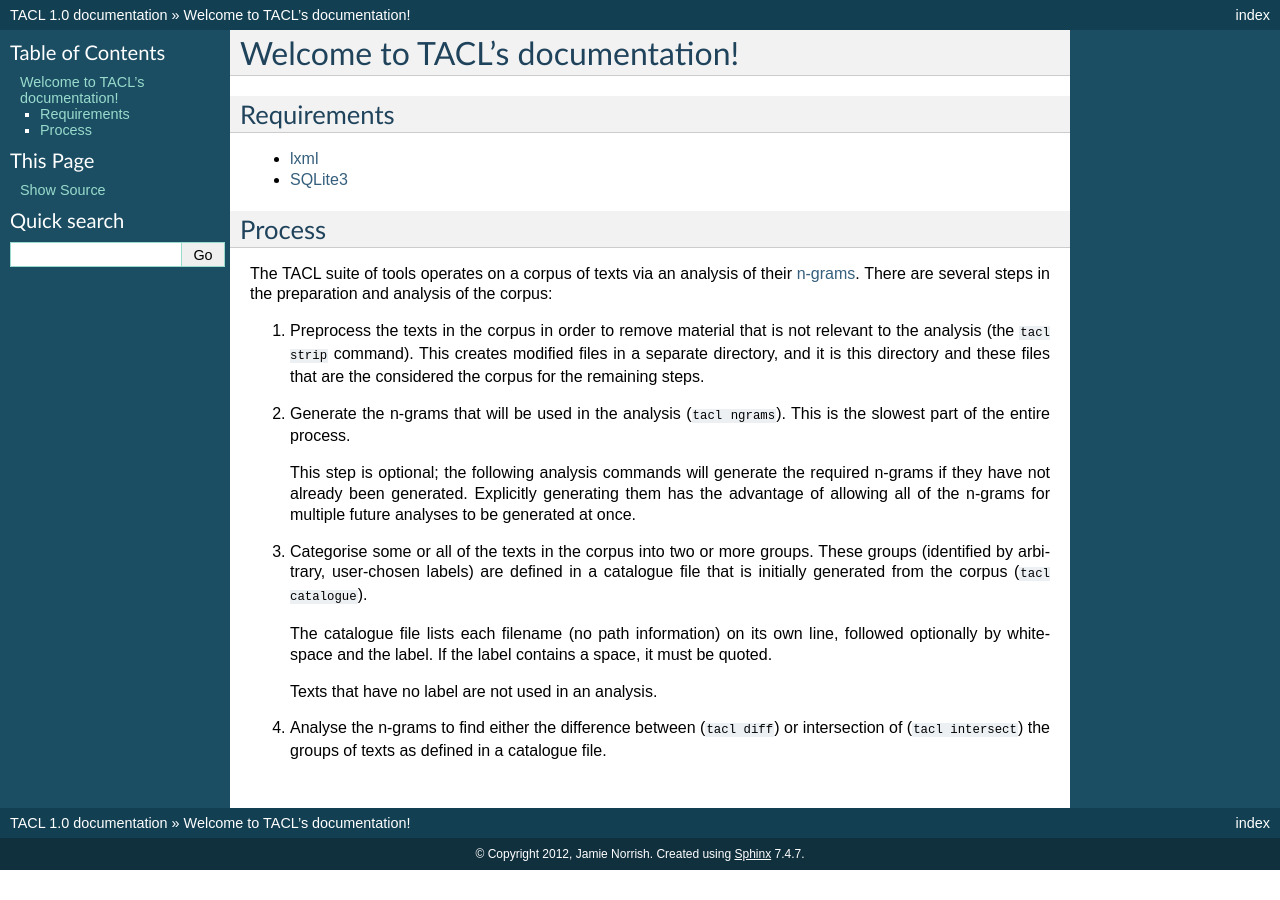
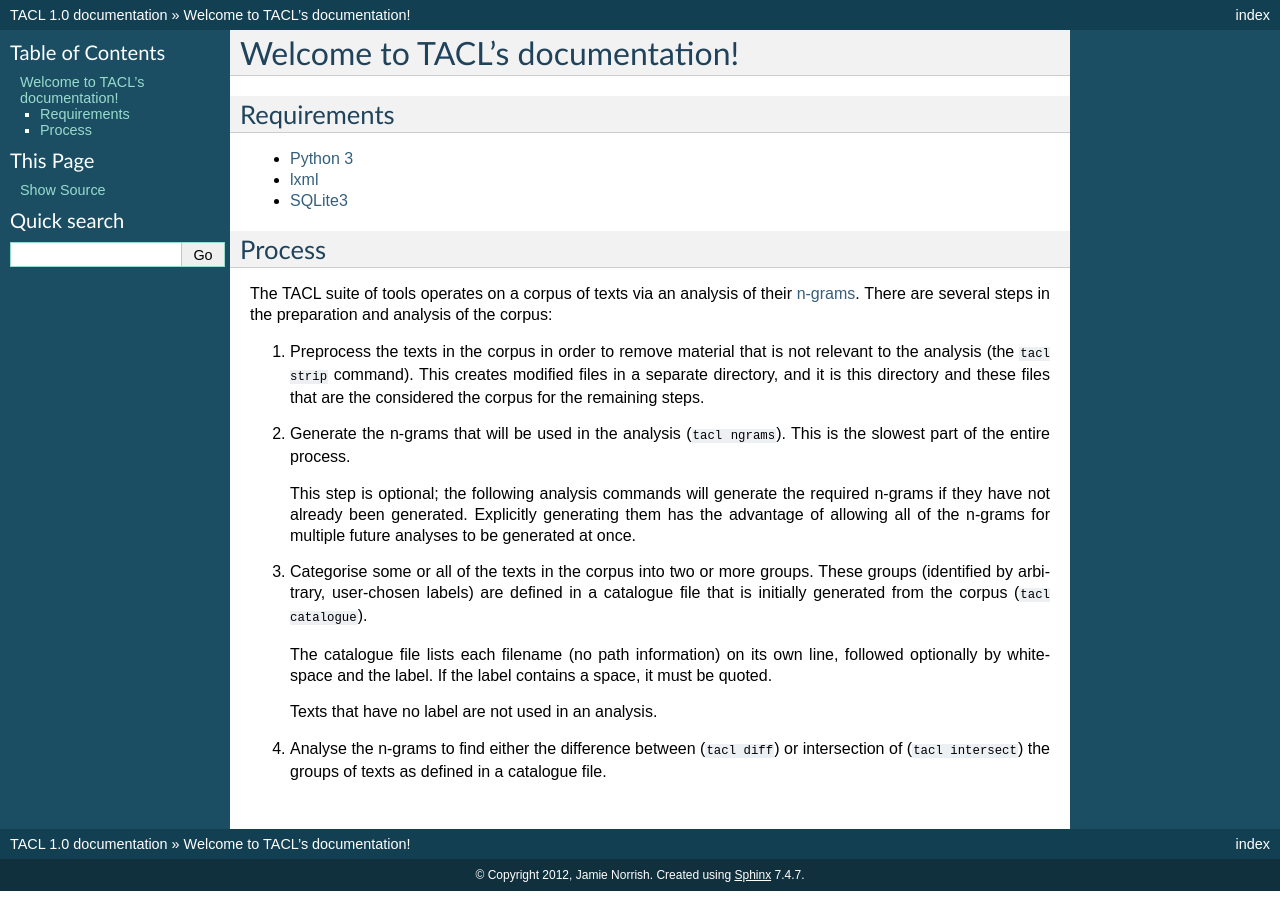
Before and after one commit to ajenhl/tacl, a Sphinx documentation site: the page built from docs/source/index.rst, in a window 1280 px wide. Built offline with Sphinx 7.4.7, drawn with Linux system fonts in a browser that asks for light colours.

Commit message:
Documented the requirement to use Python 3.

```diff
--- a/README.rst
+++ b/README.rst
@@ -13,8 +13,8 @@ documentation is available at http://tacl.readthedocs.org/en/latest/
 Installation
 ------------
 
-Run ``python setup.py install``. Requires `SQLite`_ and `lxml`_ XML
-library.
+Using `Python 3`_\, run ``python setup.py install``. Requires
+`SQLite`_ and `lxml`_ XML library.
 
 
 Usage
@@ -25,5 +25,6 @@ Run ``tacl -h`` for a listing of available subcommands, and ``tacl
 
 
 .. _Chinese Buddhist Electronic Text Association: http://www.cbeta.org/
+.. _Python 3: http://www.python.org
 .. _SQLite: http://www.sqlite.org/
 .. _lxml: http://lxml.de/
--- a/docs/source/index.rst
+++ b/docs/source/index.rst
@@ -9,6 +9,7 @@ Welcome to TACL's documentation!
 Requirements
 ------------
 
+* `Python 3`_
 * `lxml`_
 * `SQLite3`_
 
@@ -47,6 +48,7 @@ analysis of the corpus:
    as defined in a catalogue file.
 
 
+.. _Python 3: http://www.python.org/
 .. _lxml: http://lxml.de/
 .. _SQLite3: http://www.sqlite.org/
 .. _n-grams: http://en.wikipedia.org/wiki/N-gram
```
